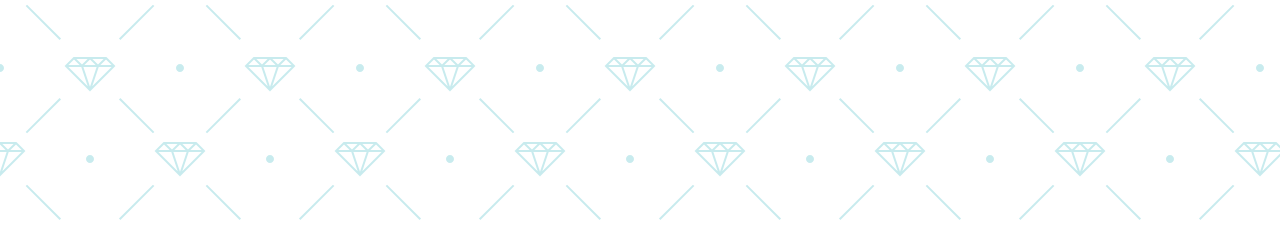
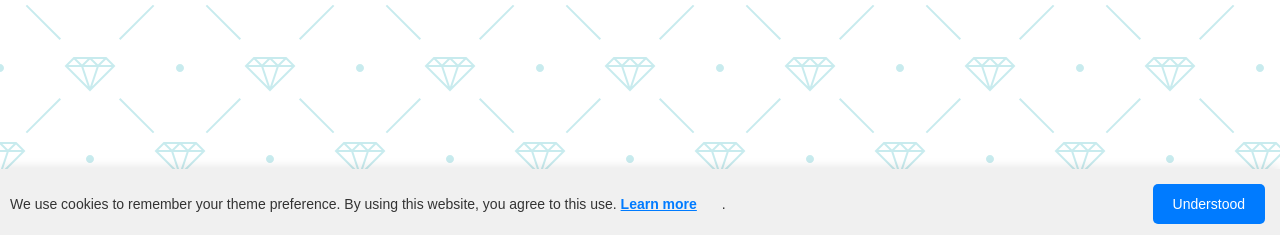
Before and after one commit to AtamTristan/light-dark-mode, a plain HTML site: page index.html in a window 1280 px wide. Shown: the part 561-796 px from the top of the page. Drawn offline with nearby package versions, Linux system fonts and the light colour scheme.

Commit message:
user consent

```diff
--- a/index.html
+++ b/index.html
@@ -10,6 +10,11 @@
 
 </head>
 <body>
+    <!-- Consent -->
+    <div id="cookie-consent" style="position: fixed; bottom: 0; left: 0; right: 0; background: #f0f0f0; padding: 10px; text-align: center; z-index: 1000;">
+        <p>We use cookies to remember your theme preference. By using this website, you agree to this use. <a href="#">Learn more</a>.</p>
+        <button id="consent-button">Understood</button>
+    </div>
     <!-- Dark Mode Switch -->
     <div class="theme-switch-wrapper">
         <span id="toggle-icon">
@@ -94,4 +99,5 @@
     <!-- Script -->
     <script src="script.js"></script>
 </body>
+
 </html>
--- a/script.js
+++ b/script.js
@@ -61,3 +61,18 @@ if (currentTheme){
         toggleDarkLightMode(DARK_THEME);
     }
 }
+
+// Consent
+const consentButton = document.getElementById('consent-button');
+const cookieConsent = document.getElementById('cookie-consent');
+
+consentButton.addEventListener('click', () => {
+    cookieConsent.style.display = 'none';
+    localStorage.setItem('cookie-consent', 'accepted');
+});
+
+// Check Local Storage for Cookie Consent
+const currentCookieConsent = localStorage.getItem('cookie-consent');
+if (currentCookieConsent === 'accepted') {
+    cookieConsent.style.display = 'none';
+}
--- a/style.css
+++ b/style.css
@@ -260,3 +260,53 @@ input:checked + .slider::before {
   font-size: 30px;
   margin-right: 5px;
 }
+
+/* Consent */
+
+#cookie-consent {
+  position: fixed;
+  bottom: 0;
+  left: 0;
+  right: 0;
+  background: rgba(255, 255, 255, 0.9);
+  padding: 15px;
+  text-align: center;
+  box-shadow: 0 -2px 10px rgba(0, 0, 0, 0.1);
+  font-family: Arial, sans-serif;
+  z-index: 1000;
+  display: flex;
+  align-items: center;
+  justify-content: space-between;
+  flex-wrap: wrap;
+}
+
+#cookie-consent p {
+  margin: 0;
+  padding: 0;
+  color: #333;
+  font-size: 14px;
+}
+
+#cookie-consent a {
+  color: #007BFF;
+  text-decoration: underline;
+}
+
+#consent-button {
+  background-color: #007BFF;
+  border: none;
+  color: white;
+  padding: 10px 20px;
+  text-align: center;
+  text-decoration: none;
+  display: inline-block;
+  font-size: 14px;
+  margin: 5px;
+  cursor: pointer;
+  border-radius: 5px;
+  transition: background-color 0.3s ease;
+}
+
+#consent-button:hover {
+  background-color: #0056b3;
+}
```
